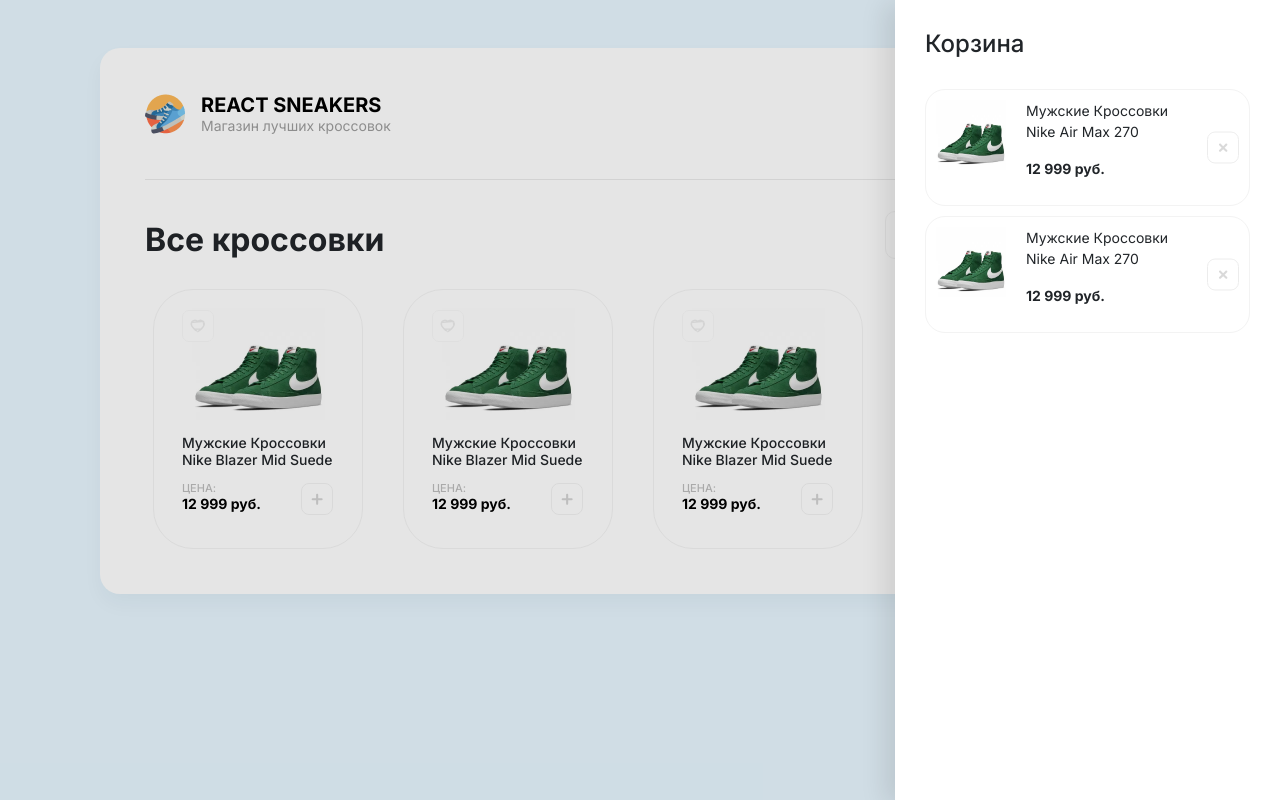
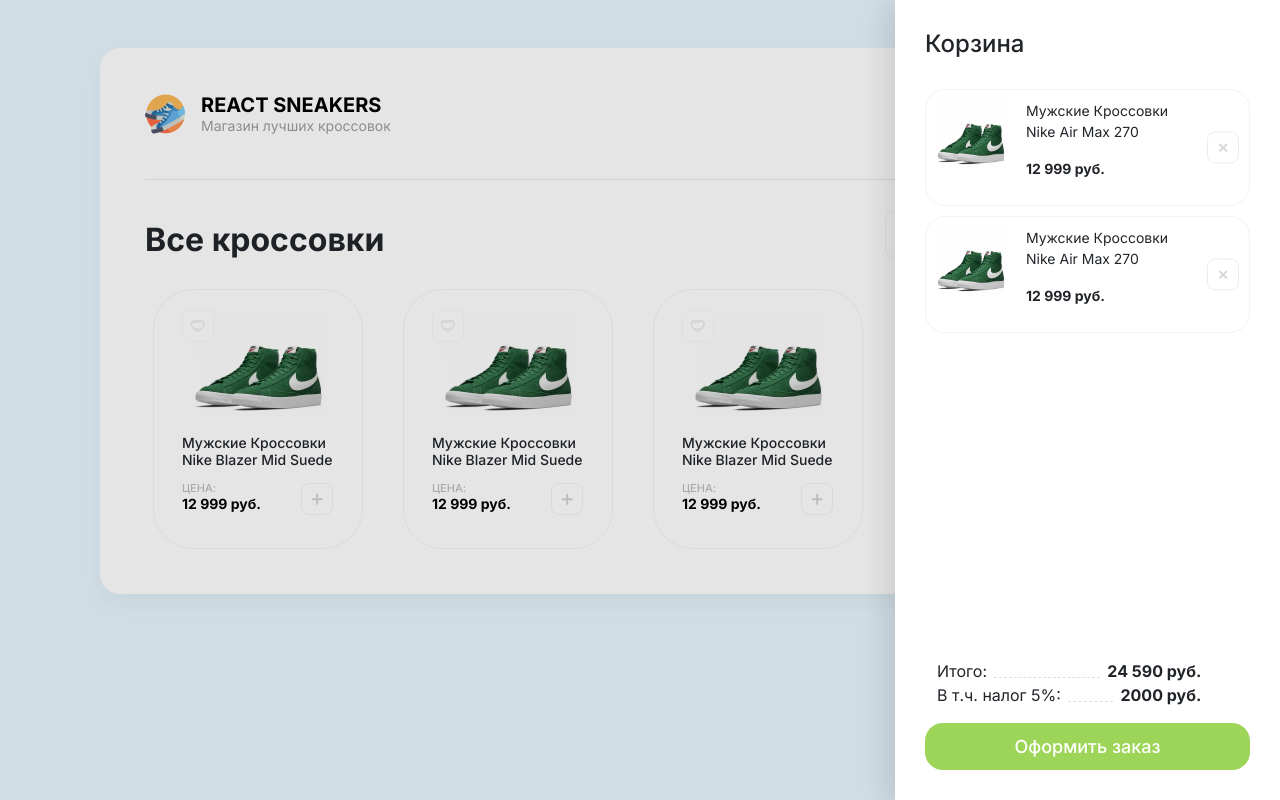
Before and after one commit to VadimKalaskin/Vadim-Kalaskin, a React (Create React App) app in the folder sneaker-shop/: page / in a window 1280 px wide. Built offline with nearby package versions, Linux system fonts and the light colour scheme.

Commit message:
Доработки

```diff
--- a/sneaker-shop/src/App.js
+++ b/sneaker-shop/src/App.js
@@ -22,6 +22,7 @@
       <div className="overlay">
         <div className="drawer">
           <h2>Корзина</h2>
+            <div className="items">
               <div className="cart-item">
                 <img className="cart-item-img" src={nike1} />
                 <div>
@@ -38,6 +39,12 @@
                   </div>
                   <img className="close-btn" src={close} alt="close" />
               </div>
+            </div>
+            <ul>
+              <li className="list-unstyled d-flex justify-content-between"><span>Итого:</span><div></div><b>24 590 руб.</b></li>
+              <li className="list-unstyled d-flex justify-content-between"><span>В т.ч. налог 5%:</span><div></div><b>2000 руб.</b></li>
+            </ul>
+            <button className="btn btn-success">Оформить заказ</button>
         </div>
       </div>
 
--- a/sneaker-shop/src/index.scss
+++ b/sneaker-shop/src/index.scss
@@ -163,6 +163,26 @@
     background: #fff;
     box-shadow: -10px 4px 24px rgba(0, 0, 0, 0.1);
     padding: 30px;
+    display: flex;
+    flex-direction: column;
+    .items{
+      flex: 1;
+    }
+    ul{
+      width: 85%;
+      li{
+        margin-left: -20px;
+
+        div{
+          flex: 1;
+          border-bottom: 1px dashed #dfdfdf;
+          margin-bottom: 5px;
+          margin-left: 7px;
+          margin-right: 7px;
+
+        }
+      }
+    }
     h2{
       margin: 0;
       font-size: 24px;
@@ -174,6 +194,8 @@
       border-radius: 20px;
       padding: 10px;
       margin-bottom: 10px;
+
+
       .close-btn{
         opacity: 0.5;
         transition: all 0.05s ease-in-out;
@@ -195,6 +217,15 @@
         }
       }
     }
+    button{
+      background: #9DD558;
+      border-radius: 18px;
+      border: none;
+      padding: 10px;
+      font-weight: 500;
+      font-size: 18px;
+      cursor: pointer;
+    }
   }
 }
 
```
Lines whose indentation alone changed are shown as unchanged.
